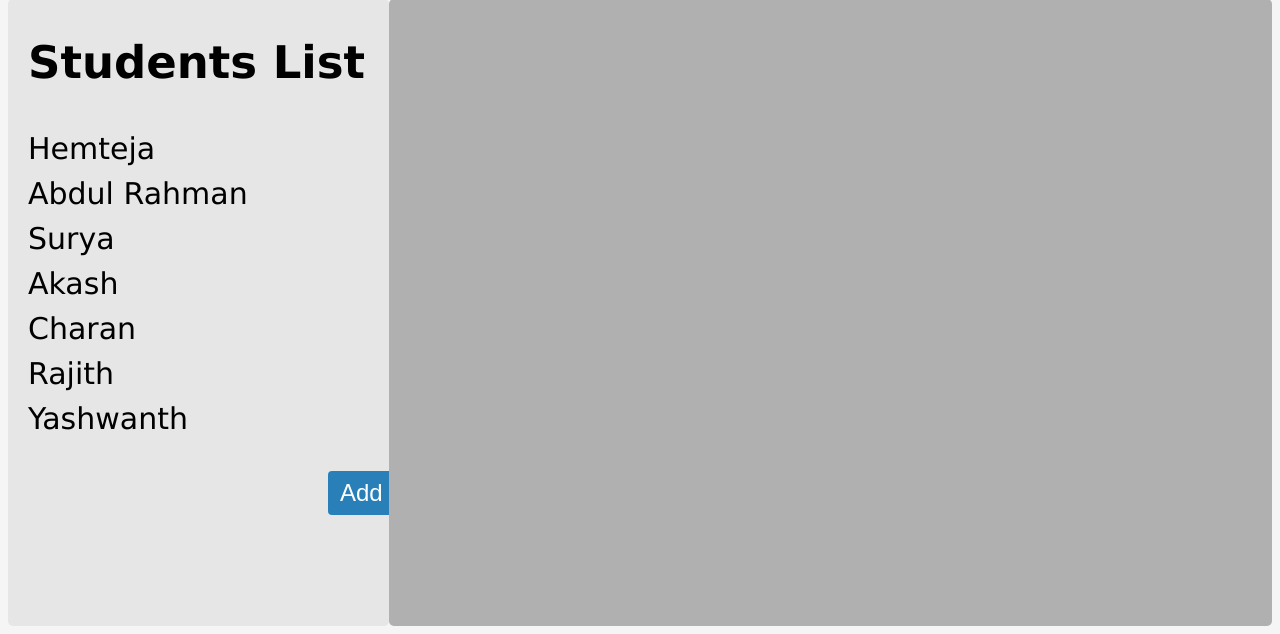
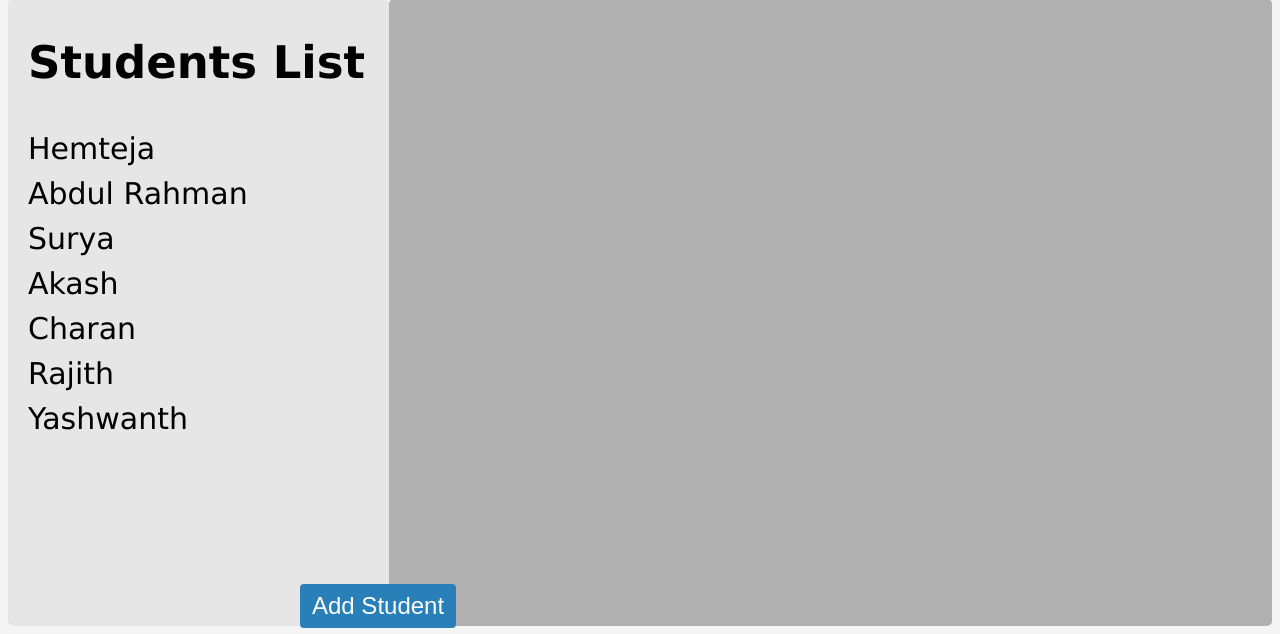
Before and after one commit to Hemateja-Pulikanti/Student_Management_Flask-App, a Flask app: page / in a window 1280 px wide. Shown: the part 166-800 px from the top of the page. Run offline with Flask 3, Linux system fonts and the light colour scheme.

Commit message:
Update home.css

```diff
--- a/static/home.css
+++ b/static/home.css
@@ -35,7 +35,9 @@ body {
     background-color: #b0b0b0;
     border-radius: 5px;
     padding: 20px;
-    overflow-y: auto;
+    overflow-y: scroll;
+    overflow-x: hidden;
+
 }
 .student-details-heading {
     padding-left: 400px;
@@ -104,9 +106,9 @@ table {
     background-color: blue;
 }
 .add-student-button {
-    position: relative;
+    position: fixed;
     left: 300px;
-    top: 30px;
+    top: 750px;
 }
 .add-student-button button {
     background-color: #2980b9;
```
